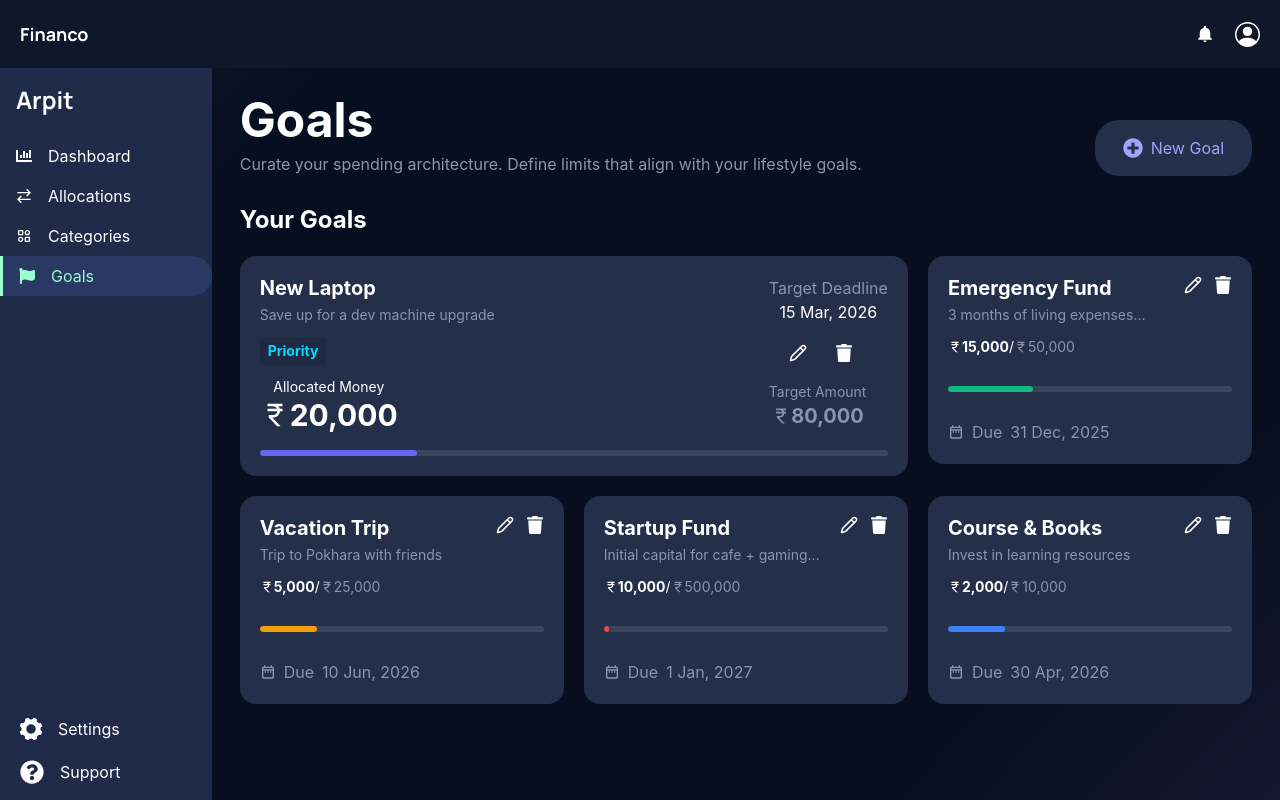
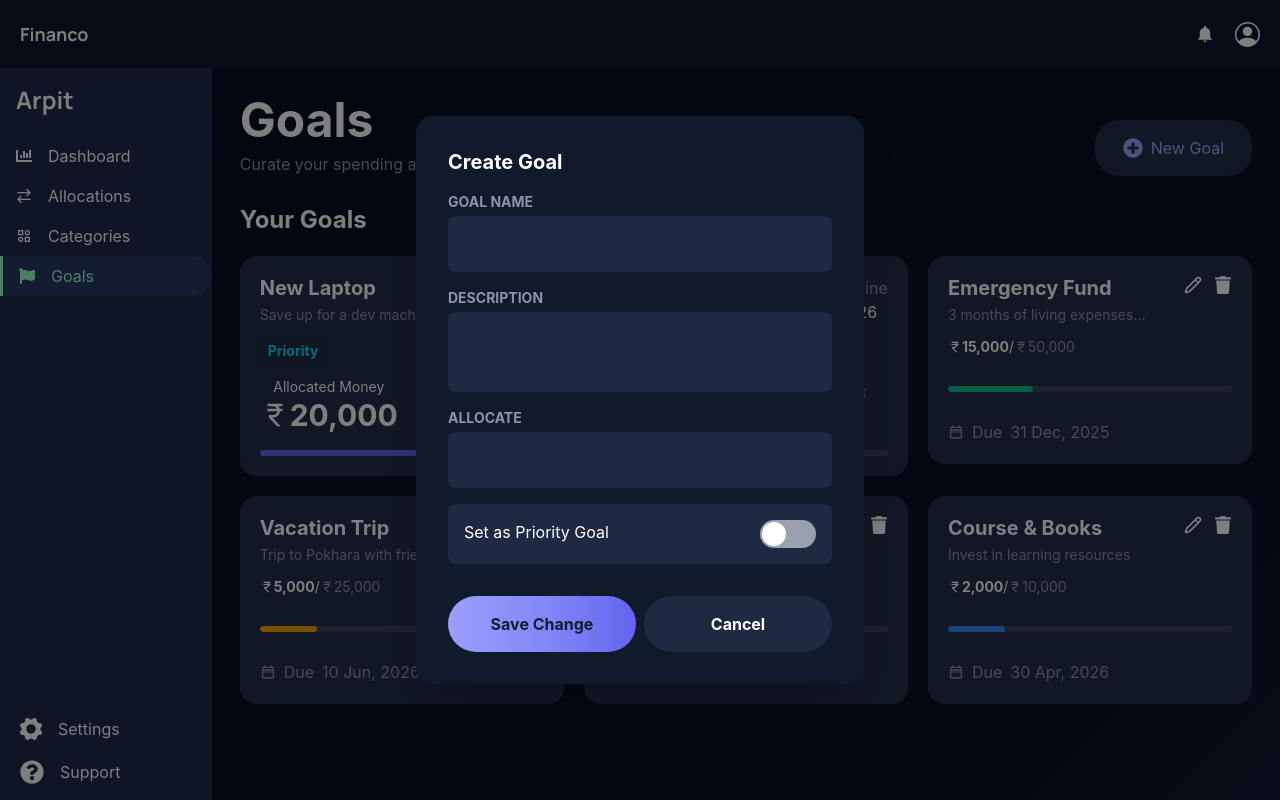
Before and after one commit to Rekcah97/Financo, a React (Vite) app in the folder frontend/: page /Goals in a window 1280 px wide. Both pictures are taken after a click on the button "New Goal". Built offline with nearby package versions, Linux system fonts and the light colour scheme.

Commit message:
Feat: Combined EditGoalModal in GoalModal And working Create button in Goals

```diff
--- a/frontend/src/pages/Goals/EditGoalModal.jsx
+++ b/frontend/src/pages/Goals/GoalModal.jsx
@@ -1,18 +1,26 @@
-import React, { useState } from "react";
+import { useState } from "react";
 import { IoIosInformationCircle } from "react-icons/io";
 
-function EditGoalModal({ allocated, onClose }) {
-  const [form, SetForm] = useState({ name: "", desc: "", allocate: "" });
+function GoalModal({ mode = "create", goalData = null, onClose }) {
+  const isEdit = mode === "edit";
+  const [form, SetForm] = useState({
+    name: isEdit ? goalData.name : "",
+    desc: isEdit ? goalData.desc : "",
+    allocate: "",
+    allocated: isEdit ? goalData.allocated : "",
+    priority: isEdit ? goalData.priority : false,
+  });
   const onChange = (e) => {
     SetForm({ ...form, [e.target.name]: e.target.value });
   };
-  const money = 200;
   return (
     <div className="fixed inset-0 bg-black/50 flex items-center justify-center z-50 ">
       <form action="">
         <div className="bg-[#111a2c] rounded-2xl p-8 w-2xl max-w-md flex flex-col gap-8 shadow-2xl ">
           <div className="flex flex-col gap-4">
-            <h2 className="font-bold text-xl">Edit Goal</h2>
+            <h2 className="font-bold text-xl">
+              {isEdit ? "Edit Goal" : "Create Goal"}
+            </h2>
             <div className="flex flex-col gap-4">
               <div className="flex flex-col gap-1">
                 <label
@@ -64,10 +72,12 @@ function EditGoalModal({ allocated, onClose }) {
                   onChange={onChange}
                   className="input-box bg-[#1f2a42] "
                 />
+                {isEdit && (
                   <p className="flex items-center gap-1 text-[var(--tertiary-dark)]">
                     <IoIosInformationCircle />
-                  Currently Alloacted: ${allocated}
+                    Currently Alloacted: ${form.allocated}
                   </p>
+                )}
               </div>
 
               <div className="flex justify-between p-4 bg-[#1f2a42] rounded-lg">
@@ -101,4 +111,4 @@ function EditGoalModal({ allocated, onClose }) {
   );
 }
 
-export default EditGoalModal;
+export default GoalModal;
--- a/frontend/src/pages/Goals/Goals.jsx
+++ b/frontend/src/pages/Goals/Goals.jsx
@@ -1,13 +1,17 @@
-import { useContext } from "react";
+import { useContext, useState } from "react";
 import { FaPlusCircle } from "react-icons/fa";
 import GoalsCard from "./GoalsCard";
 import GoalContext from "../../context/GoalsContext";
+import GoalModal from "./GoalModal";
 function Goals() {
   const { goals } = useContext(GoalContext);
+  const [isOpen, SetIsOpen] = useState(false);
   const sortedGoals = [...goals].sort(
     (a, b) => (b.priority ? 1 : 0) - (a.priority ? 1 : 0),
   );
   return (
+    <>
+      {isOpen && <GoalModal onClose={() => SetIsOpen(false)} />}
       <div className="flex flex-col gap-7 ">
         <div className="flex items-end w-full justify-between">
           <div className="flex flex-col gap-2 ">
@@ -18,7 +22,12 @@ function Goals() {
             </p>
           </div>
           <div>
-          <button className="hidden sm:flex items-center text-[var(--primary)] cursor-pointer gap-2 bg-[var(--button)] px-7 py-4 rounded-3xl hover:opacity-80">
+            <button
+              className="hidden sm:flex items-center text-[var(--primary)] cursor-pointer gap-2 bg-[var(--button)] px-7 py-4 rounded-3xl hover:opacity-80"
+              onClick={() => {
+                SetIsOpen(true);
+              }}
+            >
               <FaPlusCircle className="text-xl" />
               New Goal
             </button>
@@ -50,6 +59,7 @@ function Goals() {
           </div>
         </div>
       </div>
+    </>
   );
 }
 
--- a/frontend/src/pages/Goals/GoalsCard.jsx
+++ b/frontend/src/pages/Goals/GoalsCard.jsx
@@ -3,8 +3,8 @@ import { MdCurrencyRupee } from "react-icons/md";
 import { FaTrash } from "react-icons/fa";
 import { LuPencil } from "react-icons/lu";
 import { MdOutlineDateRange } from "react-icons/md";
-import EditGoalModal from "./EditGoalModal";
 import DeleteModal from "../../components/ui/DeleteModal";
+import GoalModal from "./GoalModal";
 
 function GoalsCard({ name, desc, allocated, target, date, color, priority }) {
   const [isOpen, setIsOpen] = useState(false);
@@ -17,7 +17,11 @@ function GoalsCard({ name, desc, allocated, target, date, color, priority }) {
   return (
     <>
       {isOpen && (
-        <EditGoalModal allocated={allocated} onClose={() => setIsOpen(false)} />
+        <GoalModal
+          mode="edit"
+          goalData={{ name, desc, allocated, priority }}
+          onClose={() => setIsOpen(false)}
+        />
       )}
       {deleteItem && (
         <DeleteModal
```
Lines whose indentation alone changed are shown as unchanged.
